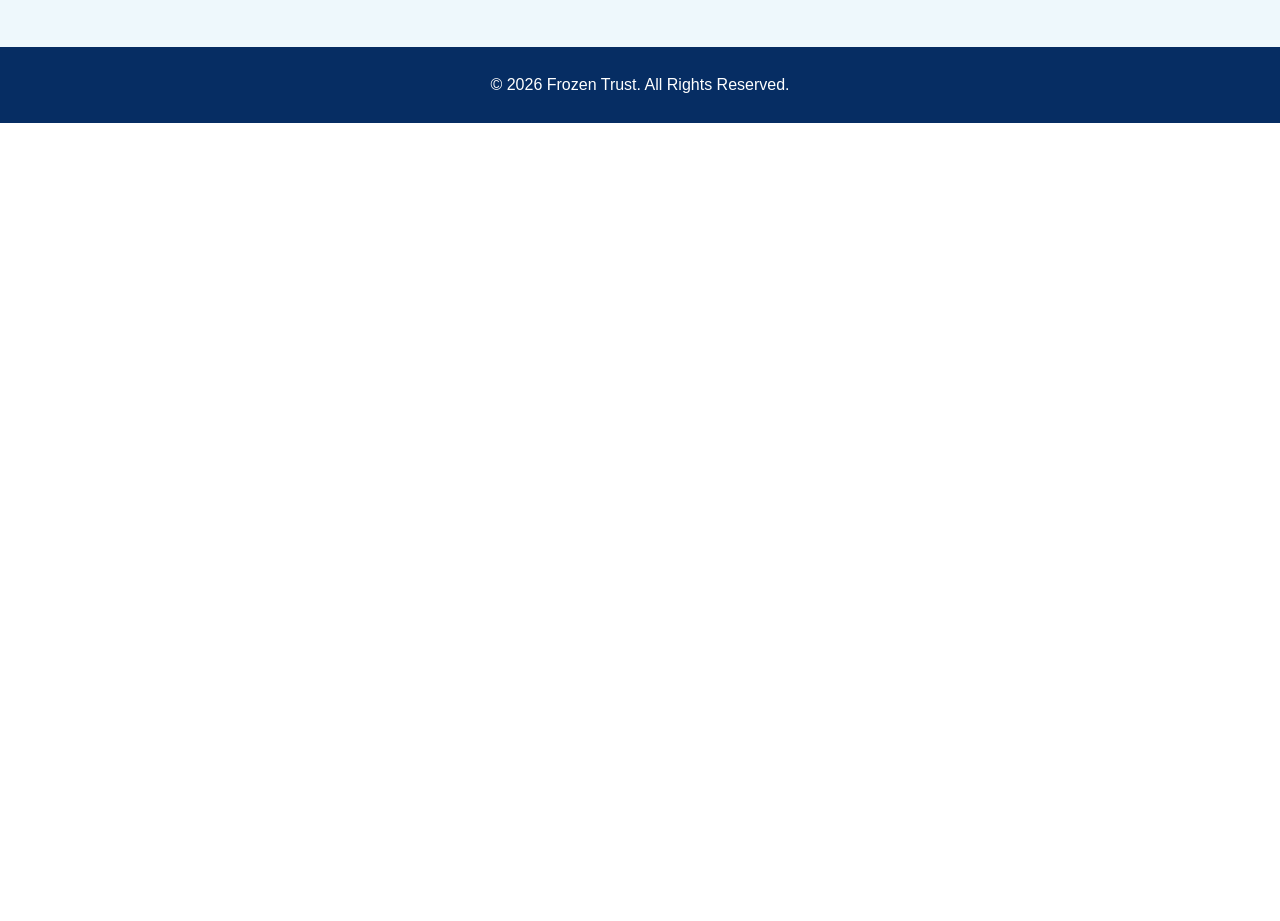
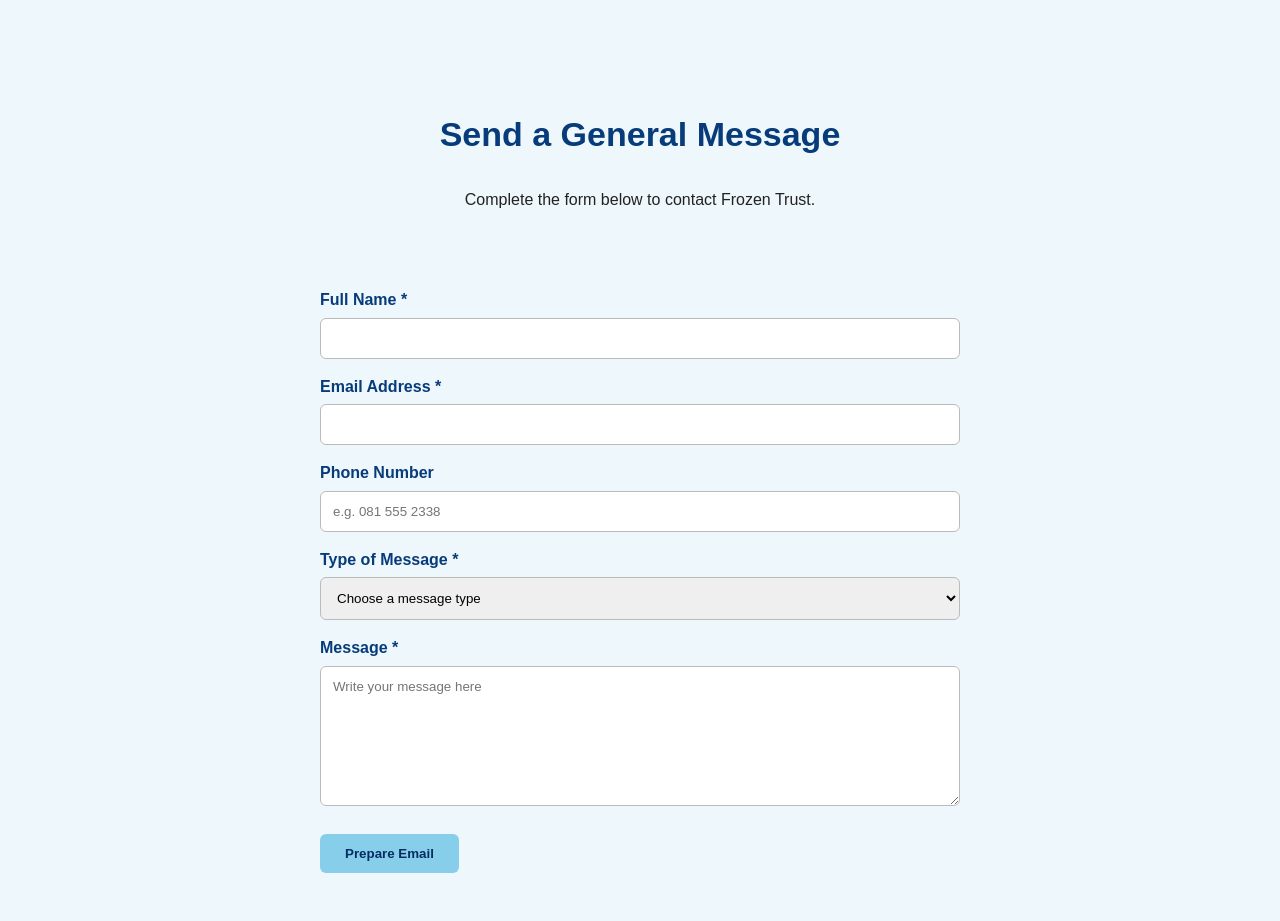
Before and after one commit to Makaziwe974/ST10474301_FrozenTrust_WEDE5020_Part2, a plain HTML site: page contact.html in a window 1280 px wide. Shown: the part 574-1495 px from the top of the page. Before the commit the page ends 800 px from the top, so only its background shows below. Drawn offline with Linux system fonts and the light colour scheme.

Commit message:
Implement contact form in contact.html
Added a contact form for user inquiries.

```diff
--- a/contact.html
+++ b/contact.html
@@ -121,6 +121,39 @@
 
     </section>
 
+    <section class="section light-section">
+  <h2>Send a General Message</h2>
+  <p>Complete the form below to contact Frozen Trust.</p>
+
+  <form id="contactForm">
+    <label for="contactName">Full Name *</label>
+    <input type="text" id="contactName" name="name" autocomplete="name" required minlength="2">
+
+    <label for="contactEmail">Email Address *</label>
+    <input type="email" id="contactEmail" name="email" autocomplete="email" required>
+
+    <label for="contactPhone">Phone Number</label>
+    <input type="tel" id="contactPhone" name="phone" autocomplete="tel" placeholder="e.g. 081 555 2338">
+
+    <label for="messageType">Type of Message *</label>
+    <select id="messageType" name="messageType" required>
+      <option value="">Choose a message type</option>
+      <option value="General question">General question</option>
+      <option value="Ice order">Ice order</option>
+      <option value="Bulk order">Bulk order</option>
+      <option value="Freezer hire">Freezer hire</option>
+      <option value="Delivery enquiry">Delivery enquiry</option>
+    </select>
+
+    <label for="contactMessage">Message *</label>
+    <textarea id="contactMessage" name="message" rows="6" required minlength="10" placeholder="Write your message here"></textarea>
+
+    <button type="submit" class="button">Prepare Email</button>
+    <p id="contactStatus" class="part3-status" role="status" aria-live="polite"></p>
+  </form>
+
+</section>
+
 </main>
 
 
```
